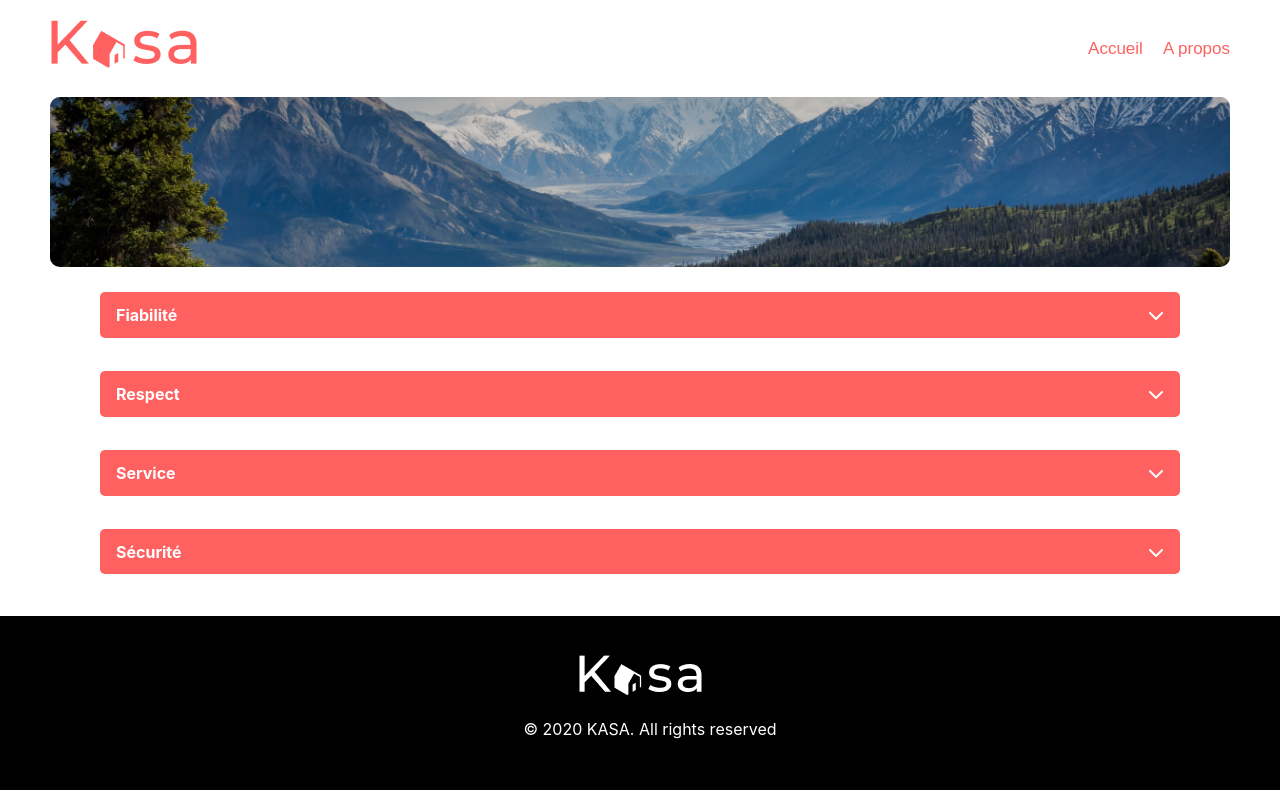
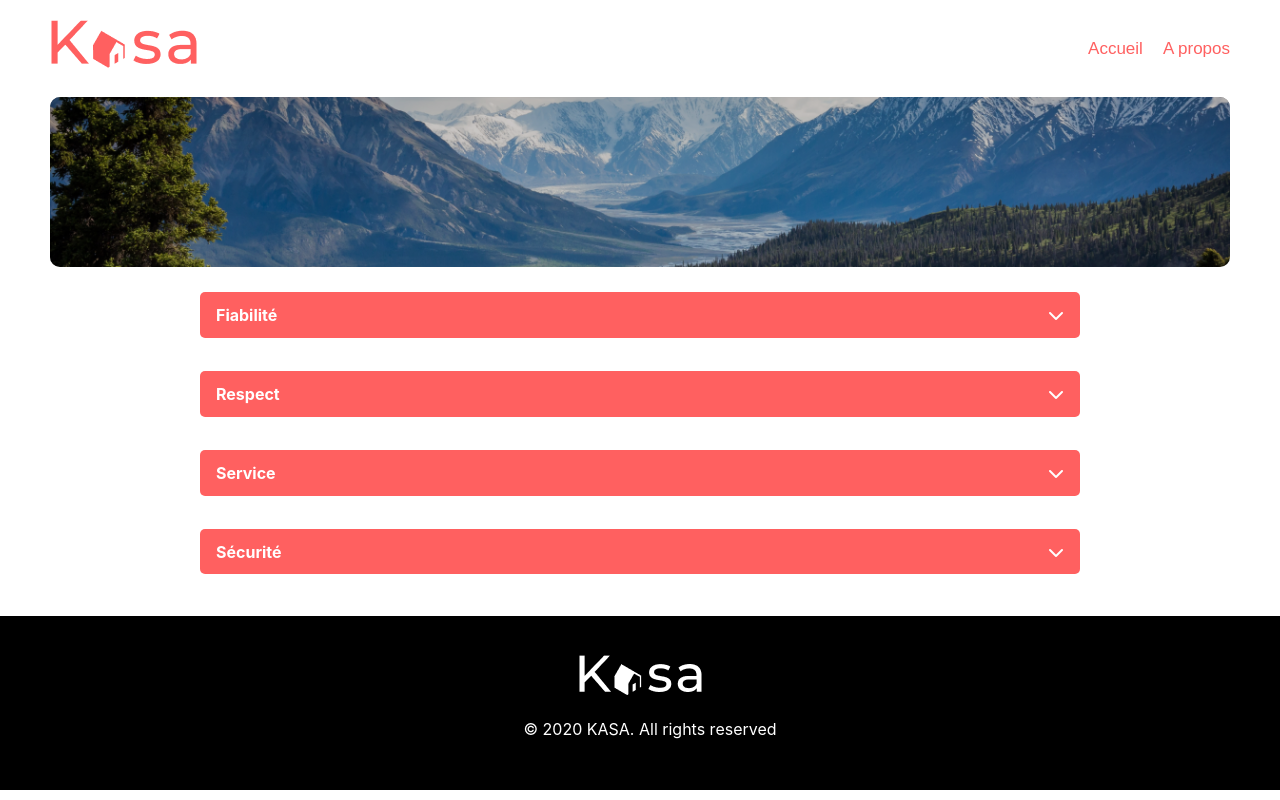
Before and after one commit to webmadao/projet-kasa, a React (Create React App) app: page /about in a window 1280 px wide. Built offline with nearby package versions, Linux system fonts and the light colour scheme.

Commit message:
gestion Collpase

```diff
--- /dev/null
+++ b/src/components/Collapse/Collapse.jsx
@@ -0,0 +1,34 @@
+import React, { useState } from 'react';
+import '../Collapse/Collapse.scss';
+import NavBar from '../../layout/NavBar/NavBar';
+import Banner from '../../components/Banner/Banner';
+import ApartDetails from '../../components/ApartDetails/ApartDetails';
+
+function Collapse({ title, content }) {
+  const [isOpen, setIsOpen] = useState(false);
+
+  const toggleCollapse = () => {
+    setIsOpen(!isOpen);
+  };
+
+  return (
+    <>
+      <div className='collapse'>
+        <div className='about-fiabilité'>
+          <h4>
+            <span>{title}</span>
+            <i
+              className={`fa-solid fa-chevron ${isOpen ? 'fa-chevron-down' : 'fa-chevron-up'}`}
+              onClick={toggleCollapse}
+            ></i>
+          </h4>
+          <p className={isOpen ? 'visible' : ''}>
+            {content}
+          </p>
+        </div>
+      </div>
+    </>
+  );
+}
+
+export default Collapse;
--- /dev/null
+++ b/src/components/Collapse/Collapse.scss
@@ -0,0 +1,69 @@
+@import './sass/variables';
+.collapse {
+    margin: auto;
+    position: relative;
+    display: flex;
+    flex-direction: column;
+    gap: -15px;
+    padding-inline: 2rem;
+    color: $primary-color;
+    margin-inline:20px ;
+    @media (min-width: 576px) {
+      padding-inline: 5rem;
+    }
+
+
+
+
+      h4 {
+        background-color: $primary-color;
+        color: white;
+        padding-block: 0.8rem;
+        border-radius: 5px;
+        margin-bottom: 0;
+        padding-inline: 1rem;
+        display: flex;
+        align-items: center;
+        justify-content: space-between;
+        cursor: pointer;
+      }
+
+      p {
+        background-color: $background-color;
+        padding: 1rem;
+        border-radius: 5px;
+
+        margin-block: -10px;
+        position: relative;
+        z-index: -1;
+        top: -0.1rem;
+        opacity: 0;
+        max-height: 0px;
+        overflow: hidden;
+        transition: opacity 2s ease, max-height 2s ease; // Augmentez les durées de transition selon vos préférences
+      }
+
+      .visible {
+        opacity: 1;
+        max-height: 120px;
+         // Définissez une valeur supérieure à 0 pour que l'élément soit visible
+      }
+
+
+    .fa-solid-chevron-down {
+
+    transform: rotate(180deg);
+    transition: transform 1s ease; // Applique une rotation de 180 degrés lorsque la classe rotate est ajoutée
+    }
+    .fa-chevron {
+      transition: transform 3s ease;
+    }
+
+    .fa-chevron-up {
+      transform: rotate(180deg);
+    }
+
+    .fa-chevron-down {
+      transform: rotate(-180deg);
+    }
+}
--- a/src/pages/About/About.jsx
+++ b/src/pages/About/About.jsx
@@ -1,109 +1,36 @@
-import React, { useState } from 'react';
+import React from 'react';
 import '../About/About.scss';
-import NavBar from '../../layout/NavBar/NavBar';
 import Banner from '../../components/Banner/Banner';
-import ApartDetails from '../../components/ApartDetails/ApartDetails';
+import Collapse from '../../components/Collapse/Collapse';
 
 function About() {
-  // États locaux pour contrôler l'affichage des paragraphes
-  const [fiabiliteOpen, setFiabiliteOpen] = useState(false);
-  const [respectOpen, setRespectOpen] = useState(false);
-  const [serviceOpen, setServiceOpen] = useState(false);
-  const [securiteOpen, setSecuriteOpen] = useState(false);
-
-
-
-  // Fonction pour inverser l'état d'ouverture/fermeture du paragraphe
-  const toggleSection = (section) => {
-    switch (section) {
-      case 'fiabilite':
-        setFiabiliteOpen(!fiabiliteOpen);
-        break;
-      case 'respect':
-        setRespectOpen(!respectOpen);
-        break;
-      case 'service':
-        setServiceOpen(!serviceOpen);
-        break;
-      case 'securite':
-        setSecuriteOpen(!securiteOpen);
-        break;
-      default:
-        break;
-    }
-  };
-
   return (
     <>
       <Banner image="./images/montagnes.png" />
       <div className='about__page'>
-        <div className='about-fiabilité'>
-          <h4>
-            <span>Fiabilité</span>
-            <i
-              className={`fa-solid ${fiabiliteOpen ? 'fa-chevron-down' : 'fa-chevron-up'}`}
-              onClick={() => toggleSection('fiabilite')}
-            ></i>
+      <Collapse
+          title="Fiabilité"
+          content=" Les annonces postées sur Kasa garantissent une fiabilité totale. les photos sont conformes aux logements,
+          et toutes les informations sont régulièrement vérifiées par nos équipes."
+        />
+        <Collapse
+          title="Respect"
+          content="La bienveillance fait partie des valeurs fondatrices de Kasa. Tout comportement discriminatoire ou de
+          perturbation du voisinage entrainera une exclusion de notre plateforme."
+        />
 
-          </h4>
+        <Collapse
+          title="Service"
+          content="La bienveillance fait partie des valeurs fondatrices de Kasa. Tout comportement discriminatoire ou de
+          perturbation du voisinage entrainera une exclusion de notre plateforme."
+        />
 
-          <p className={fiabiliteOpen ? 'visible' : ''}>
-              Les annonces postées sur Kasa garantissent une fiabilité totale. les photos sont conformes aux logements,
-              et toutes les informations sont régulièrement vérifiées par nos équipes.
-            </p>
-
-        </div>
-
-        <div className='about-respect'>
-          <h4>
-            <span>Respect</span>
-            <i
-              className={`fa-solid ${respectOpen ? 'fa-chevron-down' : 'fa-chevron-up'}`}
-              onClick={() => toggleSection('respect')}
-            ></i>
-          </h4>
-
-            <p className={respectOpen ? 'visible' : ''}>
-              La bienveillance fait partie des valeurs fondatrices de Kasa. Tout comportement discriminatoire ou de
-              perturbation du voisinage entrainera une exclusion de notre plateforme.
-            </p>
-
-        </div>
-
-        <div className='about-service'>
-          <h4>
-            <span>Service</span>
-            <i
-              className={`fa-solid ${serviceOpen ? 'fa-chevron-down' : 'fa-chevron-up'}`}
-              onClick={() => toggleSection('service')}
-            ></i>
-          </h4>
-
-            <p className={serviceOpen ? 'visible' : ''}>
-              La bienveillance fait partie des valeurs fondatrices de Kasa. Tout comportement discriminatoire ou de
-              perturbation du voisinage entrainera une exclusion de notre plateforme.
-            </p>
-
-
-        </div>
-
-        <div className='about-securite'>
-          <h4>
-            <span>Sécurité</span>
-            <i
-              className={`fa-solid ${securiteOpen ? 'fa-chevron-down' : 'fa-chevron-up'}`}
-              onClick={() => toggleSection('securite')}
-            ></i>
-          </h4>
-
-            <p className={securiteOpen ? 'visible' : ''}>
-              La sécurité est la priorité de Kasa. Aussi bien pour nos hôtes que pour les voyageurs, chaque logement
-              correspond aux critères de sécurité établis par nos services. En laissant une note aussi bien à l'hôte
-              qu'au locataire, cela permet à nos équipes de vérifier que les standards sont bien respectés. Nous
-              organisons également des ateliers sur la sécurité domestique pour nos hôtes.
-            </p>
-
-        </div>
+        <Collapse
+          title="Sécurité"
+          content="La sécurité est la priorité de Kasa. Aussi bien pour nos hôtes que pour les voyageurs, chaque logement
+          correspond aux critères de sécurité établis par nos services. En laissant une note aussi bien à l'hôte qu'au
+          locataire, cela permet à nos équpes de vérifier que les standards sont bien respectés. Nous organisons également des ateliers sur la sécurité domestique pour nos hôtes."
+        />
       </div>
     </>
   );
--- a/src/pages/About/About.scss
+++ b/src/pages/About/About.scss
@@ -12,72 +12,4 @@
       padding-inline: 5rem;
     }
 
-
-      h4 {
-        background-color: $primary-color;
-        color: white;
-        padding-block: 0.8rem;
-        border-radius: 5px;
-        margin-bottom: 0;
-        padding-inline: 1rem;
-        display: flex;
-        align-items: center;
-        justify-content: space-between;
-        cursor: pointer;
-      }
-
-      p {
-        background-color: $background-color;
-        padding: 1rem;
-        border-radius: 5px;
-
-        margin-block: -10px;
-        position: relative;
-        z-index: -1;
-        top: -0.1rem;
-        opacity: 0;
-        max-height: 0px;
-        overflow: hidden;
-        transition: opacity 2s ease, max-height 2s ease; // Augmentez les durées de transition selon vos préférences
-      }
-
-      .visible {
-        opacity: 1;
-        max-height: 120px;
-         // Définissez une valeur supérieure à 0 pour que l'élément soit visible
-      }
-
-    }
-    .fa-chevron-up,
-    .fa-chevron-down {
-    transform: rotate(180deg);
-    transition: transform 1s ease; // Applique une rotation de 180 degrés lorsque la classe rotate est ajoutée
-    }
-
-    /*
-      .chevron-rotate {
-        transform: rotate(180deg); // Applique une rotation de 180 degrés lorsque la classe est présente
-      }
-
-      i{
-        transition: transform 1s ease;
-      }
-
   }
-
-  .about-service {
-    // ... autres styles
-
-    p {
-      opacity: 0; // Par défaut, le paragraphe est invisible
-      max-height: 0; // Assurez-vous que le contenu est caché
-      overflow: hidden; // Masque tout contenu excédant la hauteur maximale
-
-      &.visible {
-        overflow: visible;
-        opacity: 1; // Lorsque la classe visible est ajoutée, le paragraphe devient visible
-        max-height: 20px; // Par exemple, ajustez la hauteur maximale selon vos besoins
-        transition: opacity 1s ease, max-height 1s ease; // Appliquez la transition à l'opacité et à la hauteur maximale
-      }
-    }
-  }*/
```
